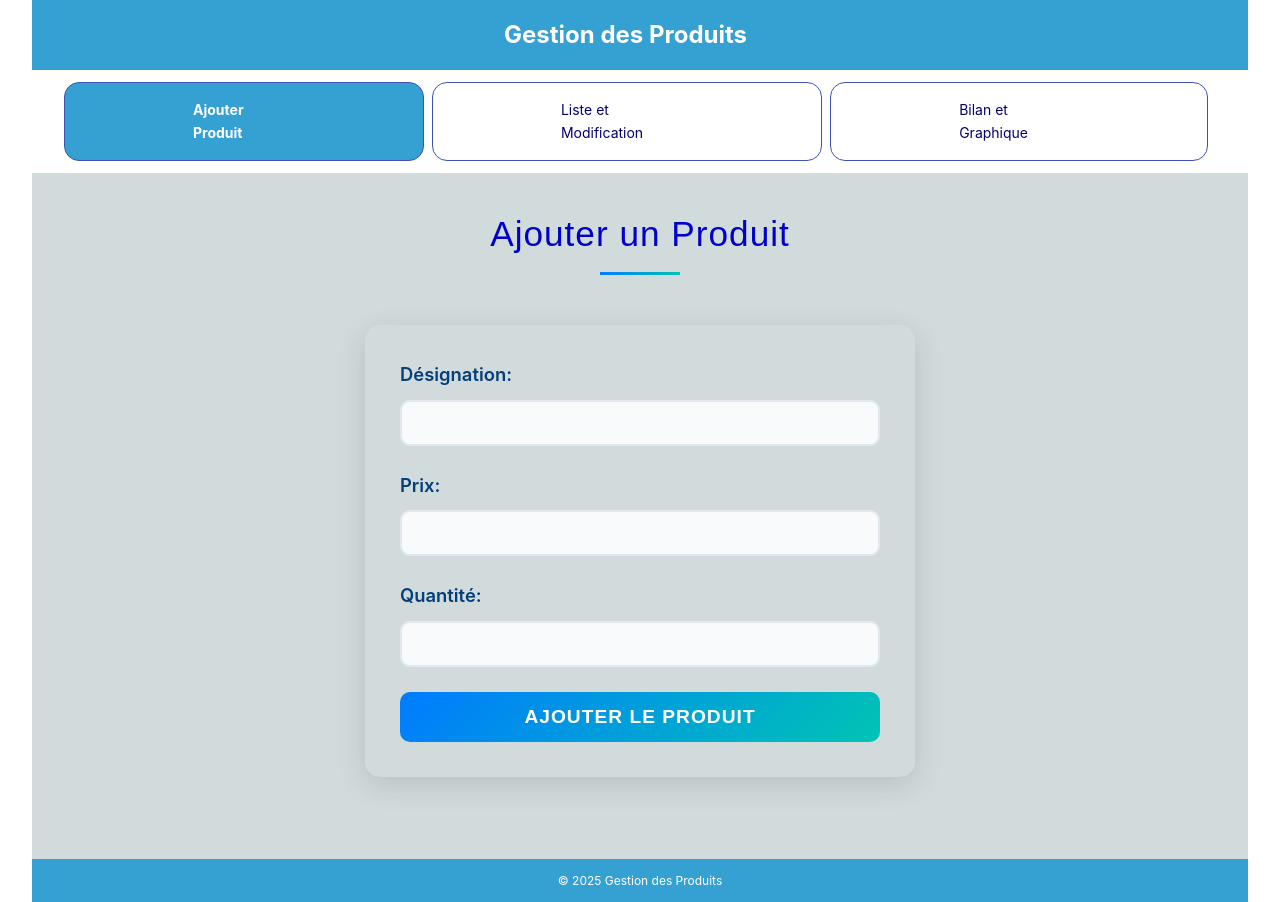
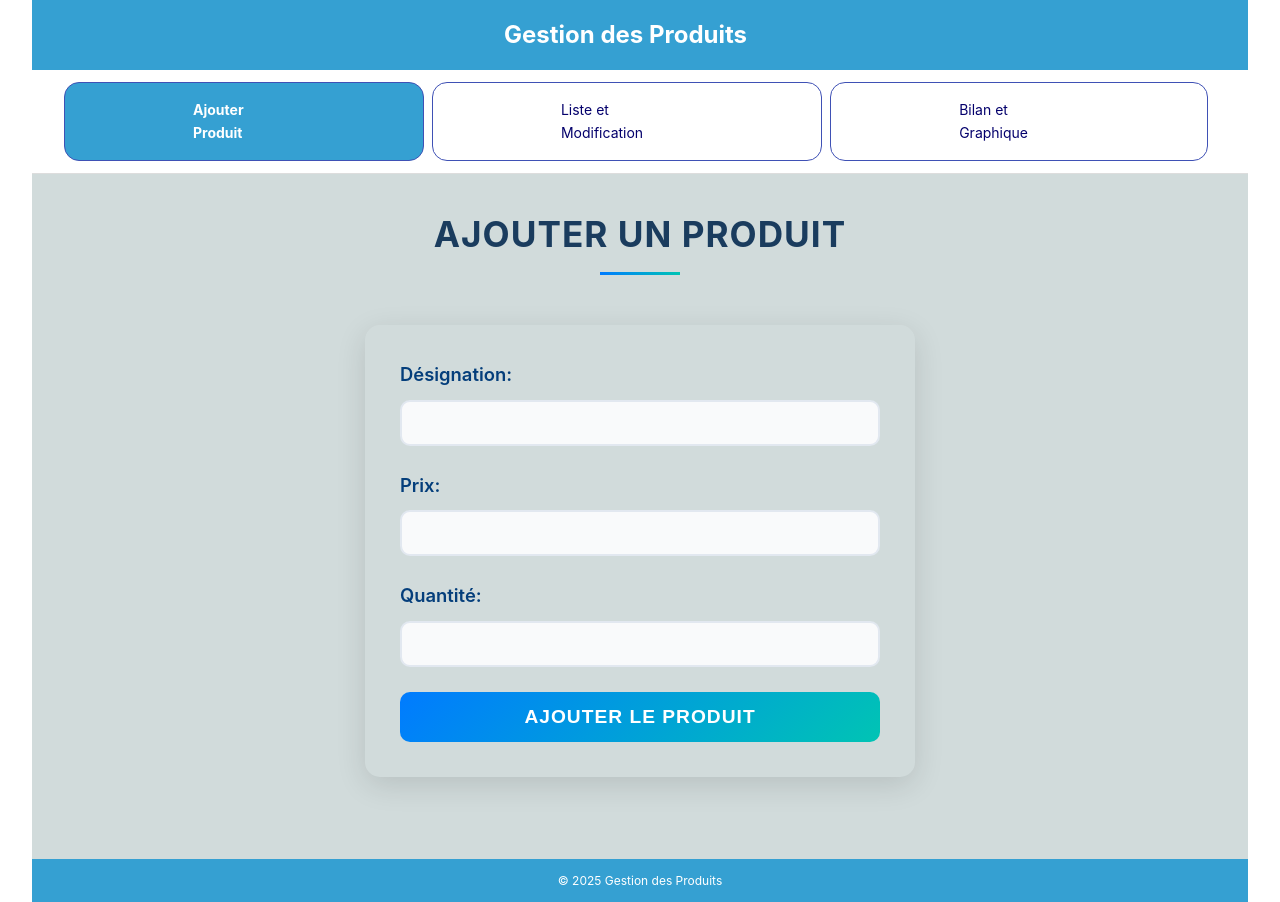
Before and after one commit to Akarti5/Stockeo, a Vue app: page /ajouter in a window 1280 px wide. Built offline with nearby package versions, Linux system fonts and the light colour scheme.

Commit message:
Css for h1 in ajout

```diff
--- a/src/components/AjouterProduit.vue
+++ b/src/components/AjouterProduit.vue
@@ -82,13 +82,13 @@ box-shadow: 0 12px 40px rgba(0, 0, 0, 0.18);
 
 /* Style des titres */
 h1 {
-text-align: center;
-font-size: 2.2rem;
-color:mediumblue;
-margin-bottom: 40px;
-font-family: 'Poppins', sans-serif;
-letter-spacing: 1px;
-position: relative;
+  text-align: center;
+  font-size: 2.2rem;
+  color: #1a3c5e;
+  margin-bottom: 30px;
+  font-weight: 700;
+  text-transform: uppercase;
+  letter-spacing: 1px;
 }
 
 /* Ligne décorative sous le titre */
```
